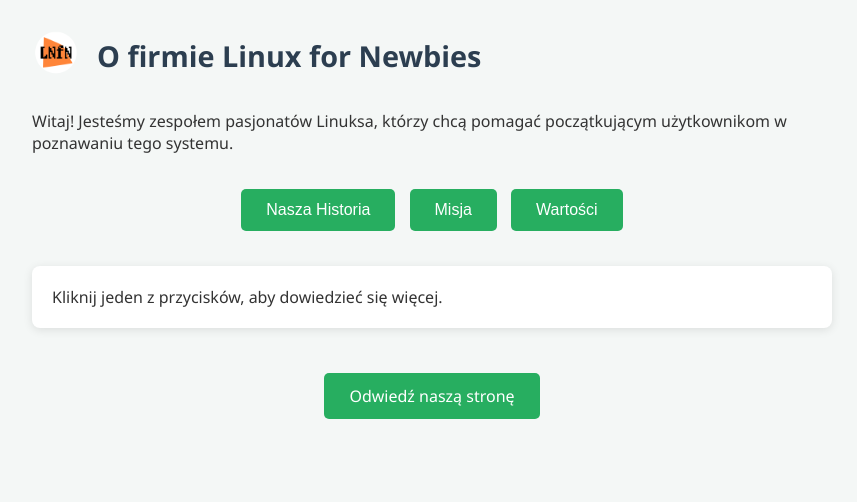
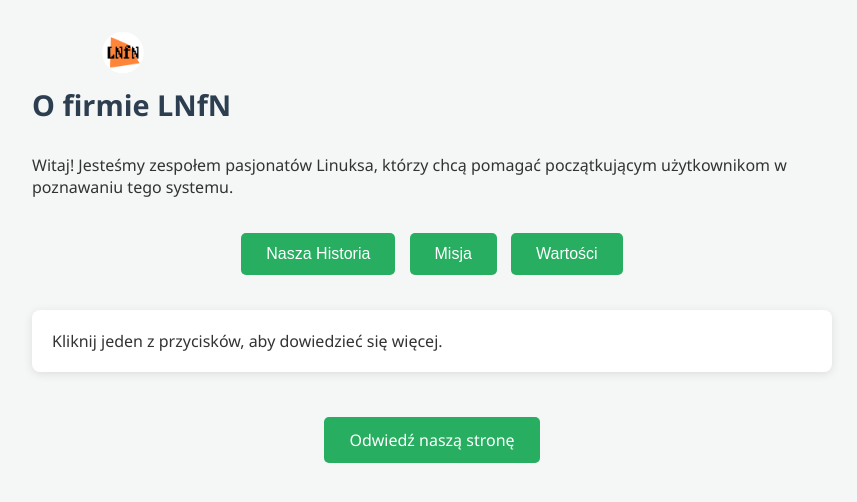
Before and after one commit to LNfN-website/About-us, a plain HTML site: page index.html in a window 1280 px wide. Shown: the whole page, without its empty margins (208-1065 px from the left). Drawn offline with Linux system fonts and the light colour scheme.

Commit message:
Update index.html

```diff
--- a/index.html
+++ b/index.html
@@ -59,8 +59,10 @@
 </head>
 <body>
   <header>
+    <center>
     <img src="logo.png" alt="Linux for Newbies Logo" />
-    <h1>O firmie Linux for Newbies</h1>
+    <h1>O firmie LNfN</h1>
+      </center>
   </header>
 
   <p>Witaj! Jesteśmy zespołem pasjonatów Linuksa, którzy chcą pomagać początkującym użytkownikom w poznawaniu tego systemu.</p>
```
